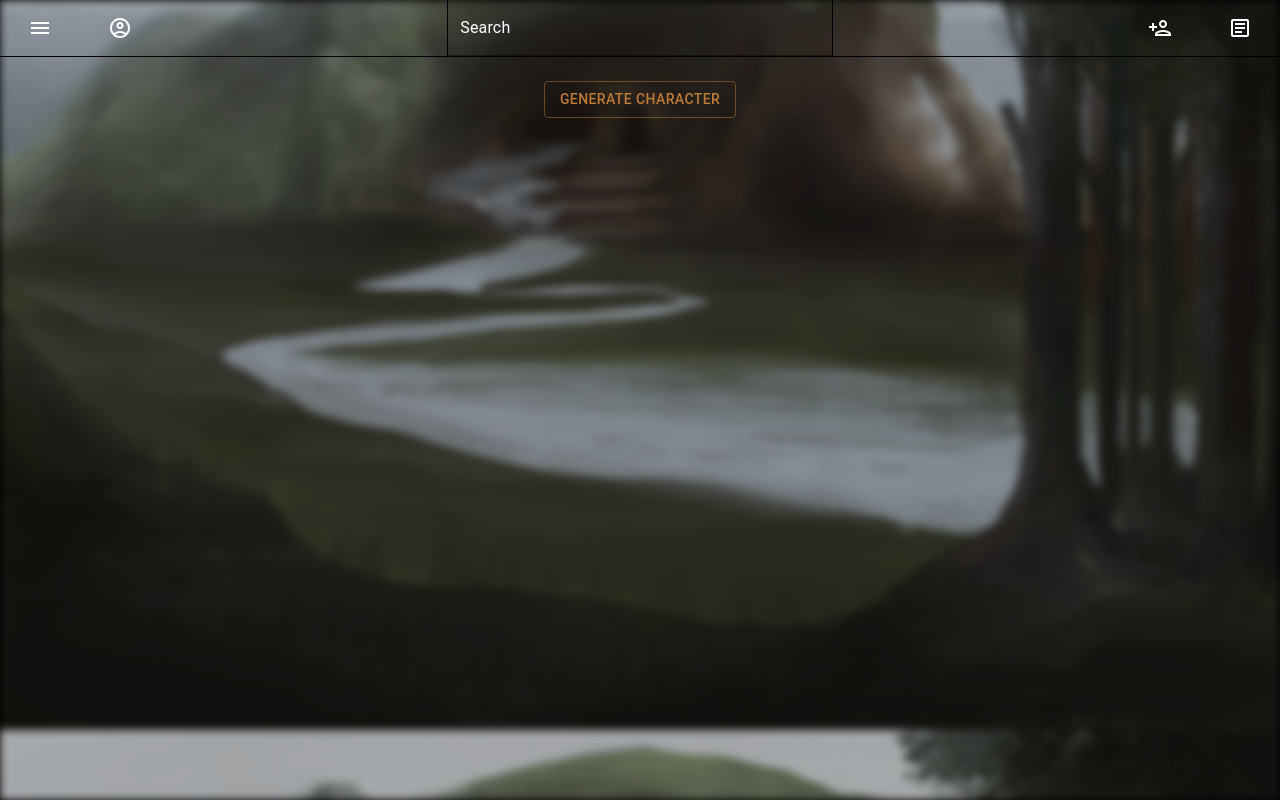
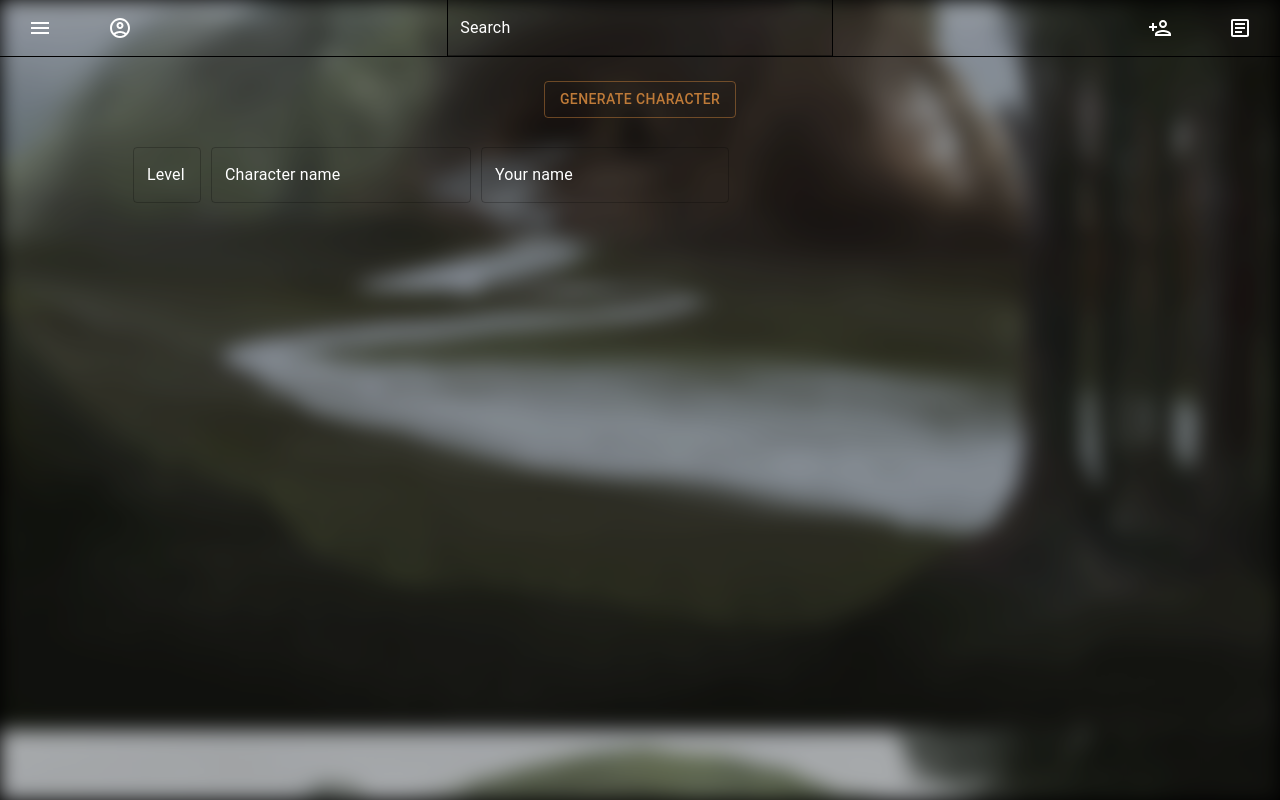
Before and after one commit to vynohradovIllia/dnd-character-sheet, a React (Create React App) app in the folder frontend/: page / in a window 1280 px wide. Built offline with nearby package versions, Linux system fonts and the light colour scheme.

Commit message:
added 3 inputs

```diff
--- a/frontend/src/App.js
+++ b/frontend/src/App.js
@@ -57,8 +57,19 @@ function App() {
             <ThemeProvider theme={theme}>
                 <div className="main-bg"/>
                 <div className='absolute-util'>
-                    <SimpleBottomNavigation/>
+                    <SimpleBottomNavigation />
                     <Button variant="outlined" sx={{marginTop: '24px'}}>Generate character</Button>
+                    <div style={{display: 'flex', width: 'auto', height: 'auto', border: 'static', marginLeft: '10%', marginRight: '10%', marginTop: '24px'}}>
+                        <div className='data-input' style={{width: '68px'}}>
+                        <TextField  id="level" label="Level" type="search" />
+                            </div>
+                        <div className='data-input' style={{width: '260px'}}>
+                            <TextField fullWidth  id="character-name" label="Character name" type="search" />
+                        </div>
+                        <div className='data-input'>
+                            <TextField id="gamers-name" label="Your name" type="search" />
+                        </div>
+                    </div>
                 </div>
             </ThemeProvider>
         </div>
--- a/frontend/src/styles/App.css
+++ b/frontend/src/styles/App.css
@@ -25,7 +25,7 @@
   background-size: cover;
   background-position-y: -100px;
   filter: blur(4px);
-  -webkit-filter: blur(4px);
+  -webkit-filter: blur(10px);
   min-height: 100vh;
 }
 
@@ -35,6 +35,10 @@
   height: 100%;
   top: 0;
   overflow: auto;
+}
+
+.data-input {
+  margin: 5px;
 }
 
 .header {
--- a/frontend/src/themes/theme.js
+++ b/frontend/src/themes/theme.js
@@ -16,6 +16,17 @@ export const theme = createTheme({
             secondary: '#ffffff',
             disabled: '#93af41',
         },
+        action: {
+            active: '#8ac1fa',
+            disabled: '#71a3d0',
+            hoverOpacity: '#51abff',
+        },
+        grey: {
+            "600": '#62a8ef',
+            "700": '#679cd2',
+            "800": '#89b3de',
+            A700: '#556677', //TODO border colors for inputs
+        },
     },
     components: {
         MuiButtonBase: {
```
